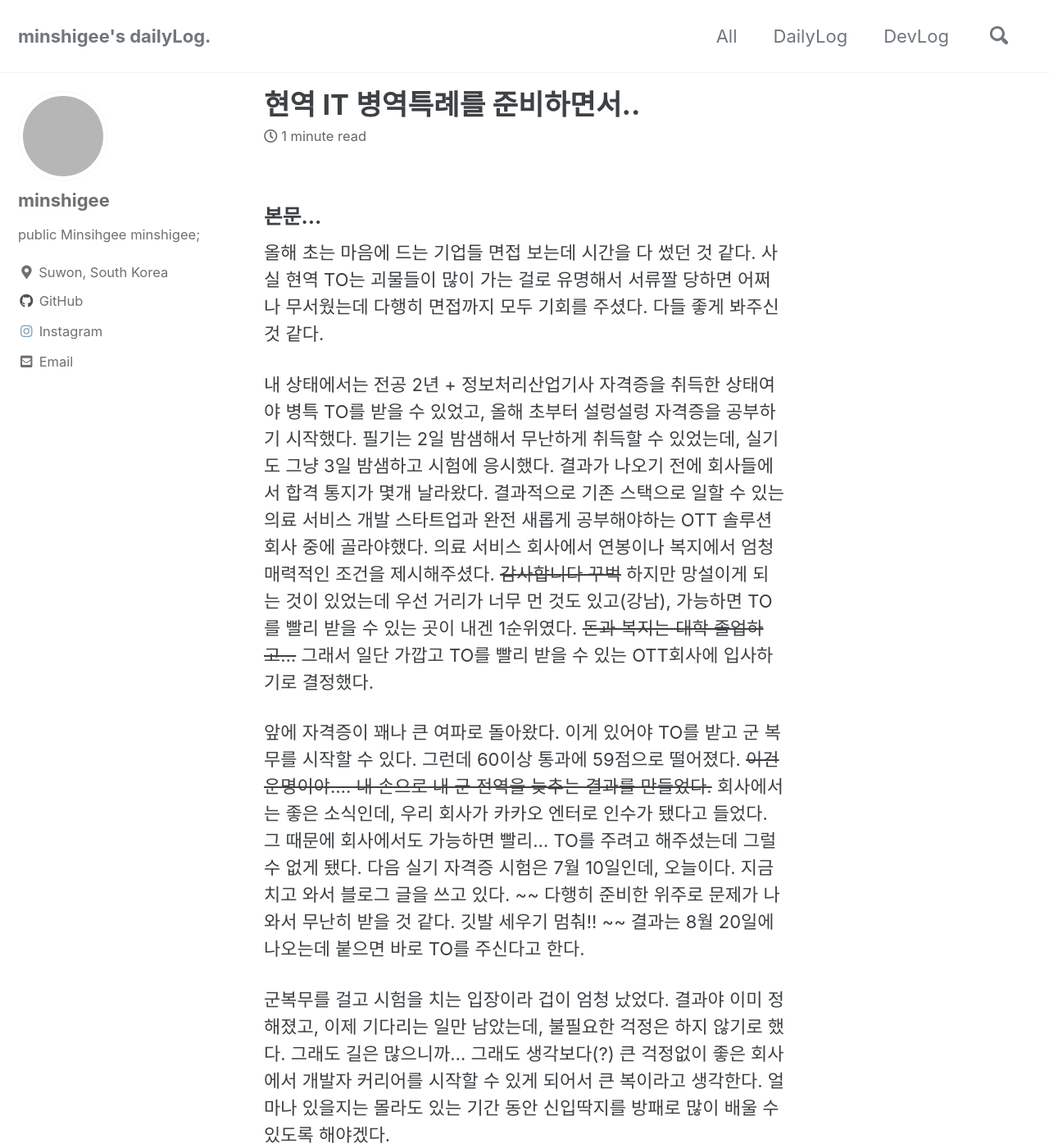
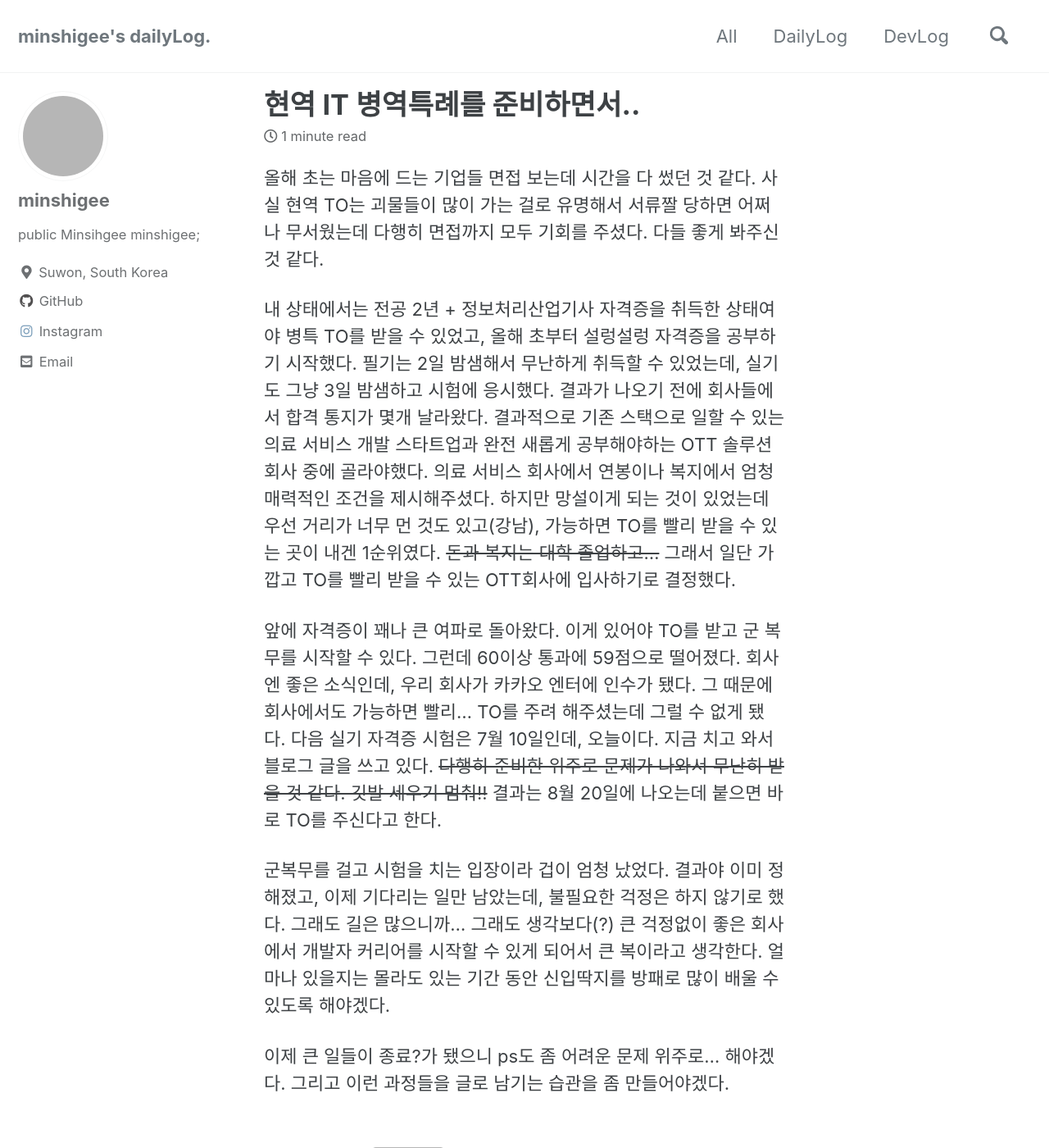
Before and after one commit to MinShiGee/MinShiGee.github.io, a Jekyll site: the page built from _posts/2021-07-10-병특01.md, in a window 1280 px wide and 1400 px high. Shown: the whole window at 82% size. Built offline with Jekyll 4.4.1, drawn with Linux system fonts in a browser that asks for light colours; cached includes are drawn as plain includes; grey boxes are pictures that could not be loaded.

Commit message:
edit 현역 IT 병특을 준비하면서..

```diff
--- a/_posts/2021-07-10-병특01.md
+++ b/_posts/2021-07-10-병특01.md
@@ -3,13 +3,12 @@ title: "현역 IT 병역특례를 준비하면서.."
 categories:
   - dailyLog
 ---
-### 본문...
 
  올해 초는 마음에 드는 기업들 면접 보는데 시간을 다 썼던 것 같다. 사실 현역 TO는 괴물들이 많이 가는 걸로 유명해서 서류짤 당하면 어쩌나 무서웠는데 다행히 면접까지 모두 기회를 주셨다. 다들 좋게 봐주신 것 같다.
 
- 내 상태에서는 전공 2년 + 정보처리산업기사 자격증을 취득한 상태여야 병특 TO를 받을 수 있었고, 올해 초부터 설렁설렁 자격증을 공부하기 시작했다. 필기는 2일 밤샘해서 무난하게 취득할 수 있었는데, 실기도 그냥 3일 밤샘하고 시험에 응시했다. 결과가 나오기 전에 회사들에서 합격 통지가 몇개 날라왔다. 결과적으로 기존 스택으로 일할 수 있는 의료 서비스 개발 스타트업과 완전 새롭게 공부해야하는 OTT 솔루션 회사 중에 골라야했다. 의료 서비스 회사에서 연봉이나 복지에서 엄청 매력적인 조건을 제시해주셨다. ~~감사합니다 꾸벅~~  하지만 망설이게 되는 것이 있었는데 우선 거리가 너무 먼 것도 있고(강남), 가능하면 TO를 빨리 받을 수 있는 곳이 내겐 1순위였다. ~~돈과 복지는 대학 졸업하고...~~ 그래서 일단 가깝고 TO를 빨리 받을 수 있는 OTT회사에 입사하기로 결정했다.
+ 내 상태에서는 전공 2년 + 정보처리산업기사 자격증을 취득한 상태여야 병특 TO를 받을 수 있었고, 올해 초부터 설렁설렁 자격증을 공부하기 시작했다. 필기는 2일 밤샘해서 무난하게 취득할 수 있었는데, 실기도 그냥 3일 밤샘하고 시험에 응시했다. 결과가 나오기 전에 회사들에서 합격 통지가 몇개 날라왔다. 결과적으로 기존 스택으로 일할 수 있는 의료 서비스 개발 스타트업과 완전 새롭게 공부해야하는 OTT 솔루션 회사 중에 골라야했다. 의료 서비스 회사에서 연봉이나 복지에서 엄청 매력적인 조건을 제시해주셨다. 하지만 망설이게 되는 것이 있었는데 우선 거리가 너무 먼 것도 있고(강남), 가능하면 TO를 빨리 받을 수 있는 곳이 내겐 1순위였다. ~~돈과 복지는 대학 졸업하고...~~ 그래서 일단 가깝고 TO를 빨리 받을 수 있는 OTT회사에 입사하기로 결정했다.
 
- 앞에 자격증이 꽤나 큰 여파로 돌아왔다. 이게 있어야 TO를 받고 군 복무를 시작할 수 있다. 그런데 60이상 통과에 59점으로 떨어졌다. ~~이건 운명이야.... 내 손으로 내 군 전역을 늦추는 결과를 만들었다.~~ 회사에서는 좋은 소식인데, 우리 회사가 카카오 엔터로 인수가 됐다고 들었다. 그 때문에 회사에서도 가능하면 빨리... TO를 주려고 해주셨는데 그럴 수 없게 됐다. 다음 실기 자격증 시험은 7월 10일인데, 오늘이다. 지금 치고 와서 블로그 글을 쓰고 있다. ~~ 다행히 준비한 위주로 문제가 나와서 무난히 받을 것 같다. 깃발 세우기 멈춰!! ~~ 결과는 8월 20일에 나오는데 붙으면 바로 TO를 주신다고 한다.
+ 앞에 자격증이 꽤나 큰 여파로 돌아왔다. 이게 있어야 TO를 받고 군 복무를 시작할 수 있다. 그런데 60이상 통과에 59점으로 떨어졌다. 회사엔 좋은 소식인데, 우리 회사가 카카오 엔터에 인수가 됐다. 그 때문에 회사에서도 가능하면 빨리... TO를 주려 해주셨는데 그럴 수 없게 됐다. 다음 실기 자격증 시험은 7월 10일인데, 오늘이다. 지금 치고 와서 블로그 글을 쓰고 있다. ~~다행히 준비한 위주로 문제가 나와서 무난히 받을 것 같다. 깃발 세우기 멈춰!!~~ 결과는 8월 20일에 나오는데 붙으면 바로 TO를 주신다고 한다.
 
  군복무를 걸고 시험을 치는 입장이라 겁이 엄청 났었다. 결과야 이미 정해졌고, 이제 기다리는 일만 남았는데, 불필요한 걱정은 하지 않기로 했다. 그래도 길은 많으니까... 그래도 생각보다(?) 큰 걱정없이 좋은 회사에서 개발자 커리어를 시작할 수 있게 되어서 큰 복이라고 생각한다. 얼마나 있을지는 몰라도 있는 기간 동안 신입딱지를 방패로 많이 배울 수 있도록 해야겠다.
 
```
